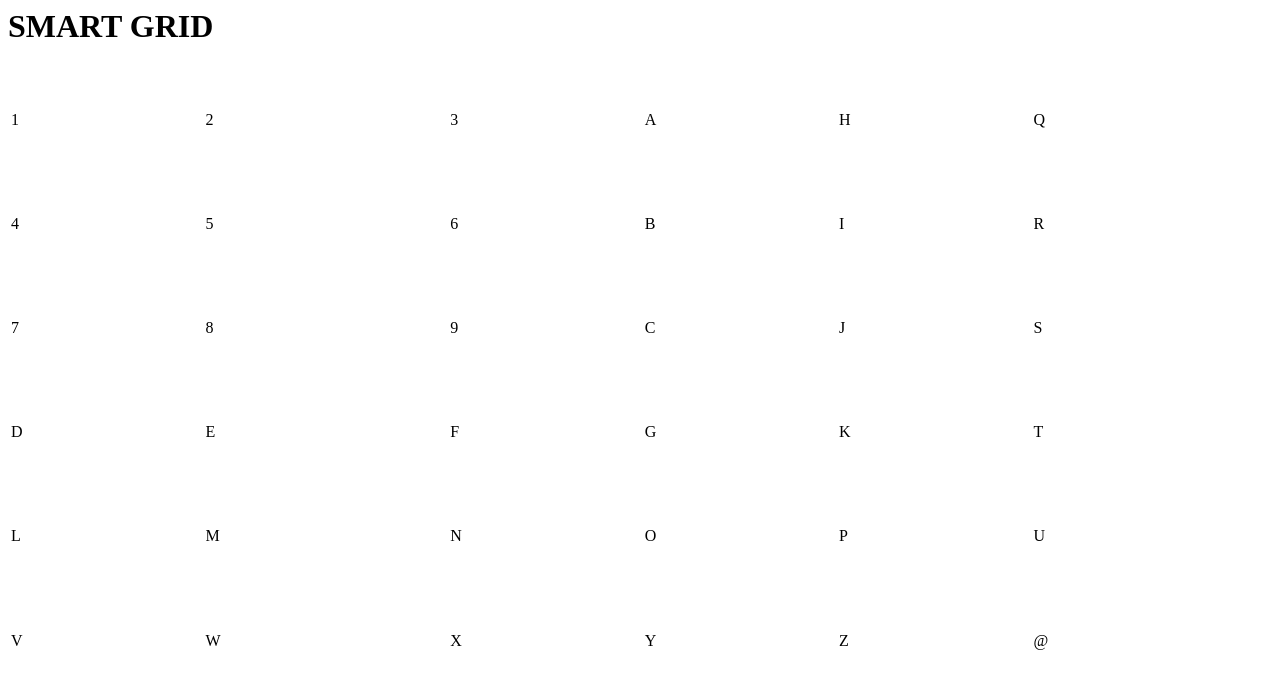
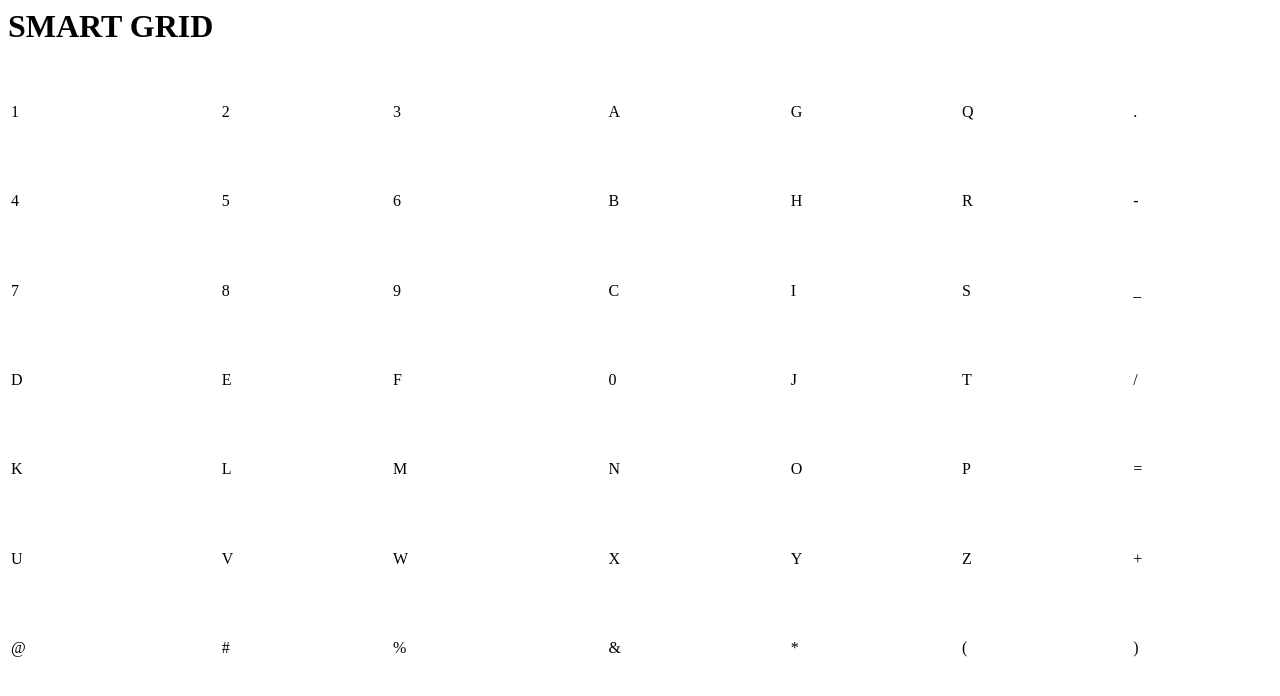
Before and after one commit to applh/smart-grid, a plain HTML site: page index.html in a window 1280 px wide. Drawn offline with Linux system fonts and the light colour scheme.

Commit message:
Update index.html

```diff
--- a/index.html
+++ b/index.html
@@ -18,48 +18,63 @@
         <td>2</td>
         <td>3</td>
         <td>A</td>
-        <td>H</td>
+        <td>G</td>
         <td>Q</td>
+        <td>.</td>
       </tr>
       <tr>
         <td>4</td>
         <td>5</td>
         <td>6</td>
         <td>B</td>
-        <td>I</td>
+        <td>H</td>
         <td>R</td>
+        <td>-</td>
       </tr>
       <tr>
         <td>7</td>
         <td>8</td>
         <td>9</td>
         <td>C</td>
-        <td>J</td>
+        <td>I</td>
         <td>S</td>
+        <td>_</td>
       </tr>
       <tr>
         <td>D</td>
         <td>E</td>
         <td>F</td>
-        <td>G</td>
-        <td>K</td>
+        <td>0</td>
+        <td>J</td>
         <td>T</td>
+        <td>/</td>
       </tr>
       <tr>
+        <td>K</td>
         <td>L</td>
         <td>M</td>
         <td>N</td>
         <td>O</td>
         <td>P</td>
-        <td>U</td>
+        <td>=</td>
       </tr>
       <tr>
+        <td>U</td>
         <td>V</td>
         <td>W</td>
         <td>X</td>
         <td>Y</td>
         <td>Z</td>
+        <td>+</td>
+      </tr>
+      <tr>
         <td>@</td>
+        <td>#</td>
+        <td>%</td>
+        <td>&amp;</td>
+        <td>*</td>
+        <td>(</td>
+        <td>)</td>
       </tr>
     </tbody>
   </table>
```
